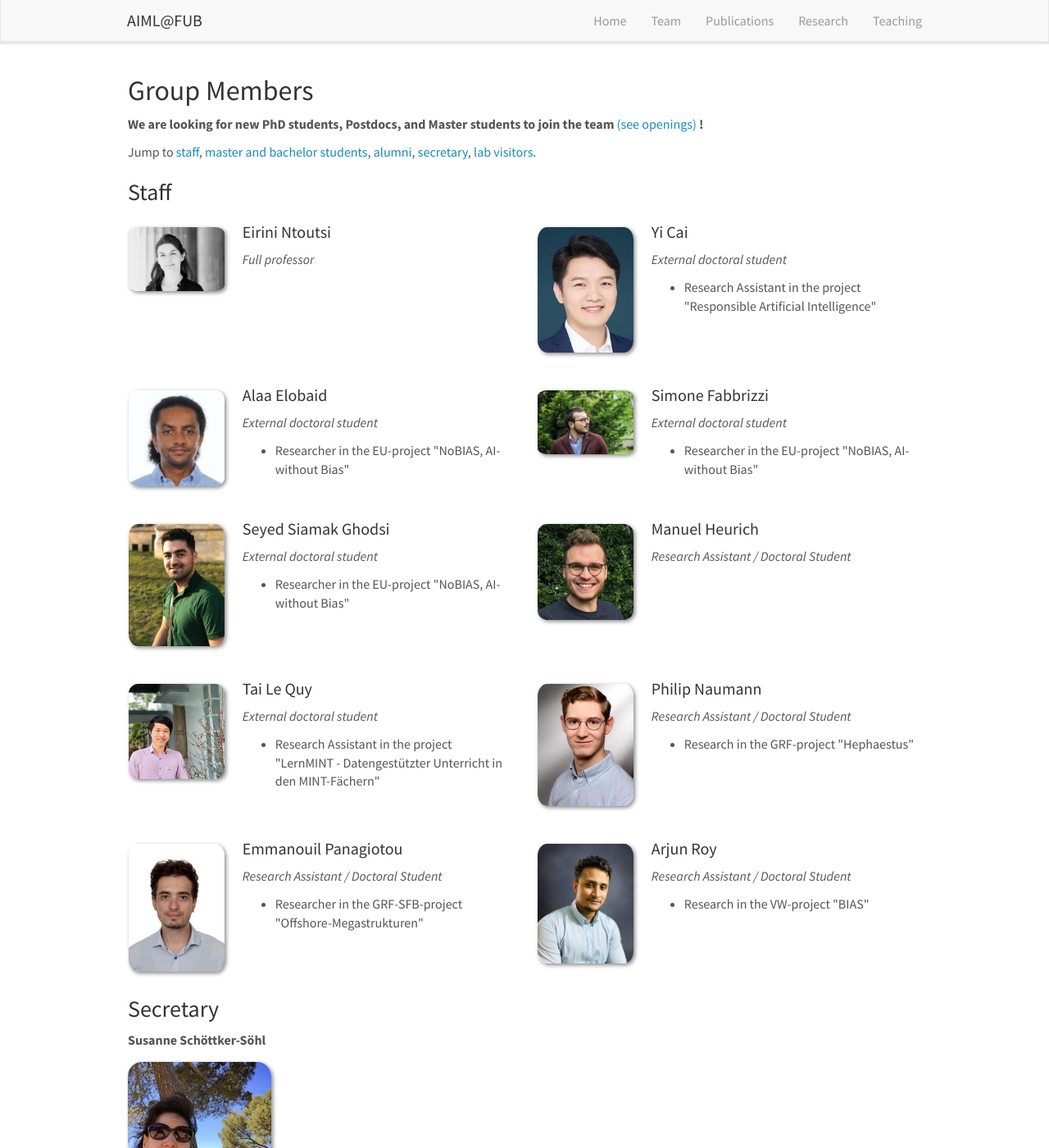
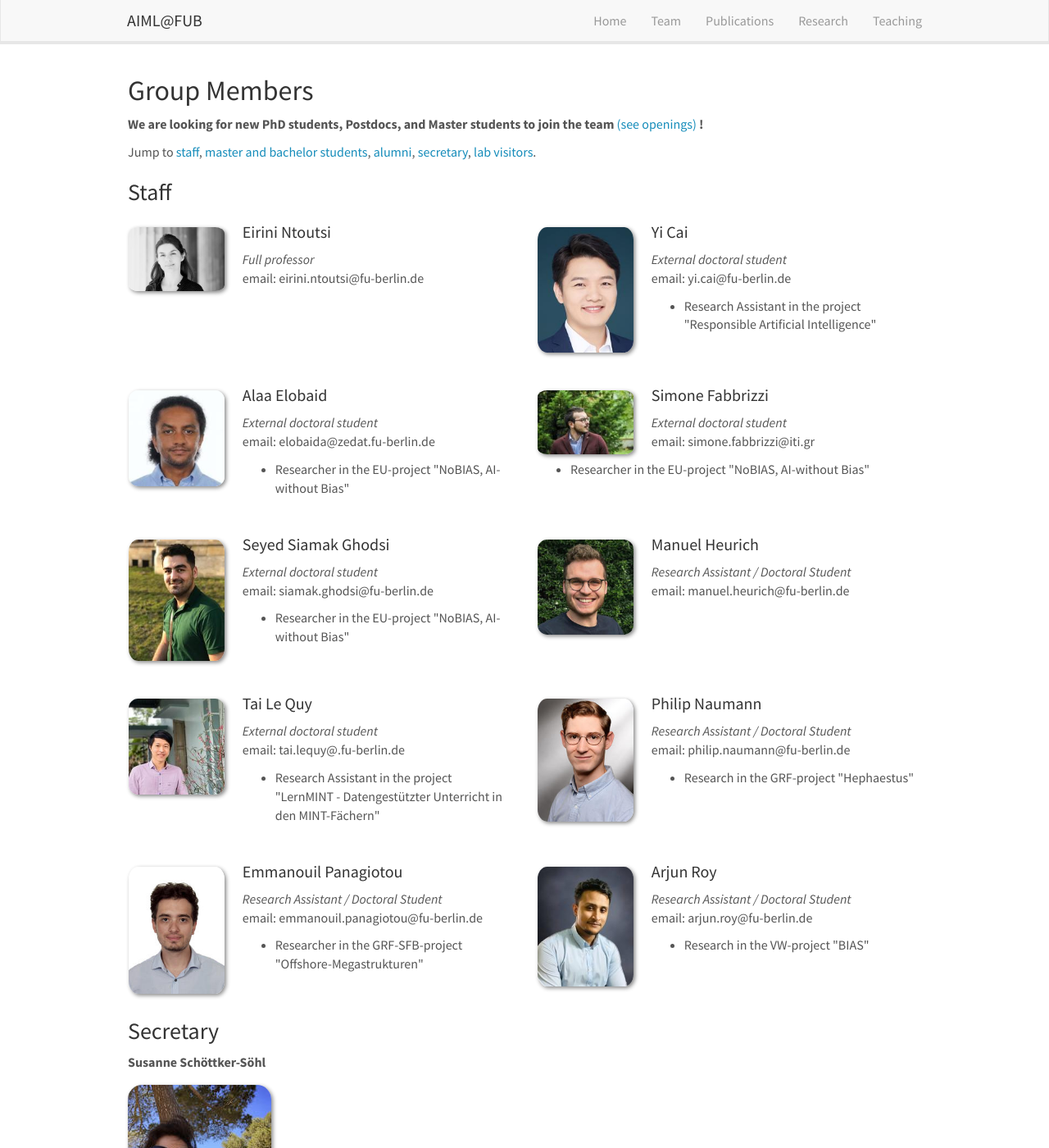
Before and after one commit to AIML-research/AIML-research.github.io, a Jekyll site: the page built from _pages/team.md, in a window 1280 px wide and 1400 px high. Shown: the whole window at 82% size. Built offline with Jekyll 4.4.1, drawn with Linux system fonts in a browser that asks for light colours; nearby versions of some CDN libraries; some of the changed lines change nothing that is shown.

Commit message:
Update team.md

```diff
--- a/_pages/team.md
+++ b/_pages/team.md
@@ -26,7 +26,8 @@
 <div class="col-sm-6 clearfix">
   <img src="{{ site.url }}{{ site.baseurl }}/images/teampic/{{ member.photo }}" class="img-responsive" width="25%" style="float: left" />
   <h4>{{ member.name }}</h4>
-  <i>{{ member.info }} <!--<br>email: <{{ member.email }}></i> -->
+  <i>{{ member.info }} </i> <br>
+  email: {{ member.email }}
   <ul style="overflow: hidden">
 
   {% if member.number_educ == 1 %}
```
